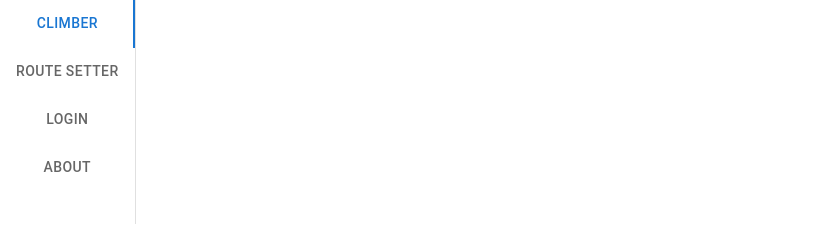
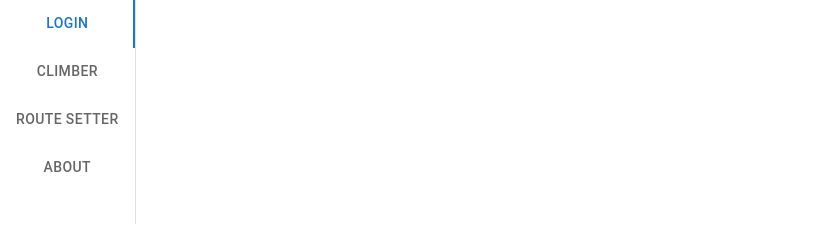
Before and after one commit to jaybert0/Phase3Project, a React (Create React App) app in the folder frontend/my-app/: page / in a window 1280 px wide. Shown: the top 226 px of the page, without its empty margins (0-840 px from the left). Built offline with nearby package versions, Linux system fonts and the light colour scheme; no server answers.

Commit message:
reorganized routing

```diff
--- a/frontend/my-app/src/App.js
+++ b/frontend/my-app/src/App.js
@@ -61,6 +61,9 @@ function App() {
           <Route exact path="/boltmonkey">
             <MakerHome/>
           </Route>
+          <Route exact path="/about">
+            <MakerHome/>
+          </Route>
           <Route exact path="">
             <LoginPage/>
           </Route>
--- a/frontend/my-app/src/components/NavBar.js
+++ b/frontend/my-app/src/components/NavBar.js
@@ -58,9 +58,9 @@ function NavBar() {
         aria-label="Vertical tabs example"
         sx={{ borderRight: 1, borderColor: 'divider' }}
       >
-        <Tab label="Climber" {...a11yProps(0)} component={Link} to="/climberlogin" />
-        <Tab label="Route Setter" {...a11yProps(1)} component={Link} to="/boltmonkey"/>
-        <Tab label="Login" {...a11yProps(2)} component={Link} to="/"/>
+        <Tab label="Login" {...a11yProps(0)} component={Link} to="/"/>
+        <Tab label="Climber" {...a11yProps(1)} component={Link} to="/climberlogin" />
+        <Tab label="Route Setter" {...a11yProps(2)} component={Link} to="/boltmonkey"/>
         <Tab label="About" {...a11yProps(3)} component={Link} to="/about"/>
       </Tabs>
 
```
Also changed, not shown: 1 other file (tests, documents, lock files or other folders).
